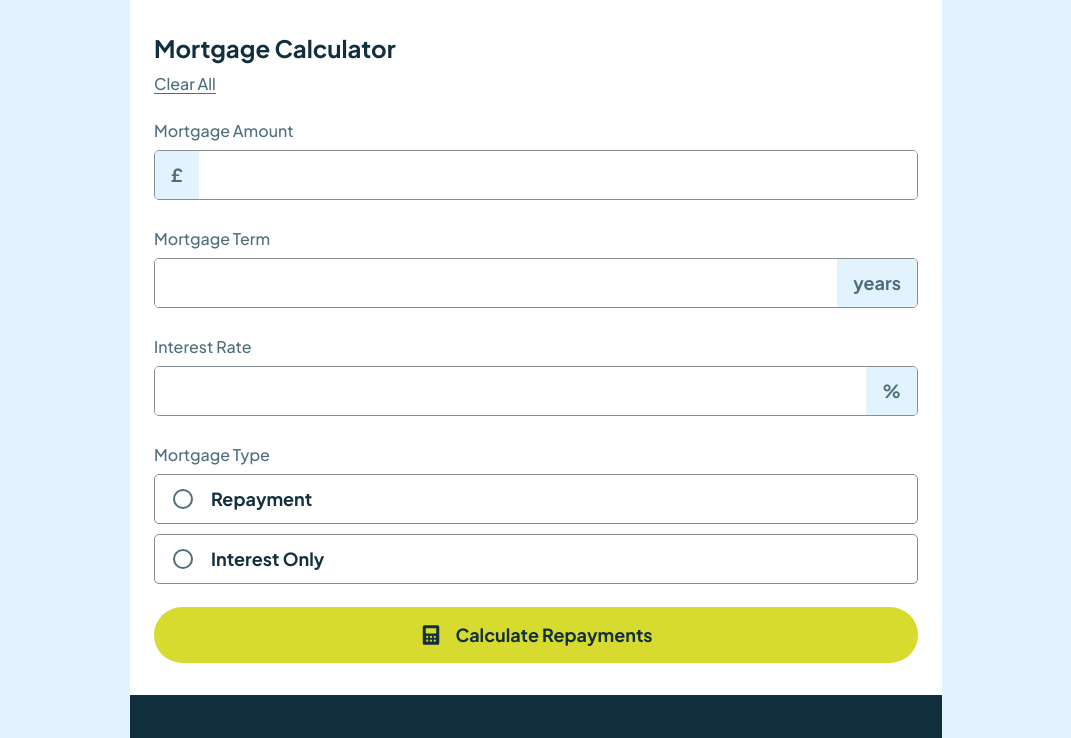
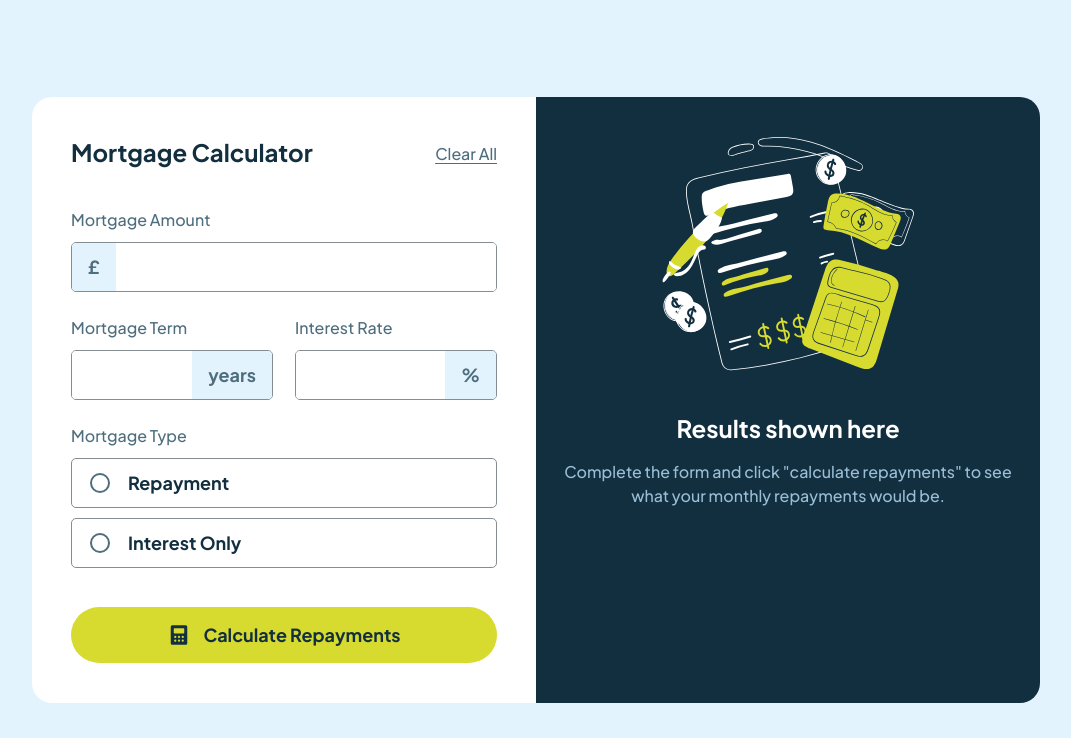
Before and after one commit to VenusY/frontend-mentor-mortgage-repayment-calculator, a React app: page / in a window 1280 px wide. Shown: the top 738 px of the page, without its empty margins (104-1175 px from the left). Built offline with nearby package versions, Linux system fonts and the light colour scheme.

Commit message:
Add desktop styling for input section

```diff
--- a/src/components/MortgageTermAndInterestRate.jsx
+++ b/src/components/MortgageTermAndInterestRate.jsx
@@ -3,7 +3,7 @@ import InterestRate from './InterestRate';
 
 export default function MortgageTermAndInterestRate() {
   return (
-    <div className='form__container'>
+    <div className='form__container mortgage-and-interest'>
       <MortgageTerm />
       <InterestRate />
     </div>
--- a/src/styles/scss/App.scss
+++ b/src/styles/scss/App.scss
@@ -37,5 +37,15 @@ body {
 }
 
 .calculator {
+  max-width: 800px;
   background: var(--white);
 }
+
+@media screen and (min-width: 1100px) {
+  .calculator {
+    display: flex;
+    max-width: 1008px;
+    border-radius: 20px;
+    overflow: hidden;
+  }
+}
--- a/src/styles/scss/Form.scss
+++ b/src/styles/scss/Form.scss
@@ -32,3 +32,39 @@
     }
   }
 }
+
+@media screen and (min-width: 1100px) {
+  .form {
+    &__label {
+      margin-bottom: 10px;
+    }
+
+    &__container,
+    &__inner-container {
+      &:not(:last-child) {
+        margin-bottom: u.rem(24);
+      }
+    }
+
+    &__container {
+      &:last-child {
+        margin-bottom: u.rem(39);
+      }
+    }
+
+    &__inner-container {
+      &:not(:last-child) {
+        margin-bottom: 0;
+      }
+    }
+  }
+
+  .mortgage-and-interest {
+    display: flex;
+    gap: 22px;
+
+    & > * {
+      width: 50%;
+    }
+  }
+}
--- a/src/styles/scss/InputSection.scss
+++ b/src/styles/scss/InputSection.scss
@@ -23,3 +23,26 @@
     color: var(--slate-700);
   }
 }
+
+@media screen and (min-width: 1100px) {
+  .input-section {
+    flex-shrink: 0;
+    width: 50%;
+    padding: 39px 39px 40px;
+
+    &__header {
+      display: flex;
+      justify-content: space-between;
+      align-items: center;
+      margin-bottom: u.rem(38);
+    }
+
+    &__heading {
+      margin: 0;
+    }
+
+    &__clear-button {
+      margin: 0;
+    }
+  }
+}
```
